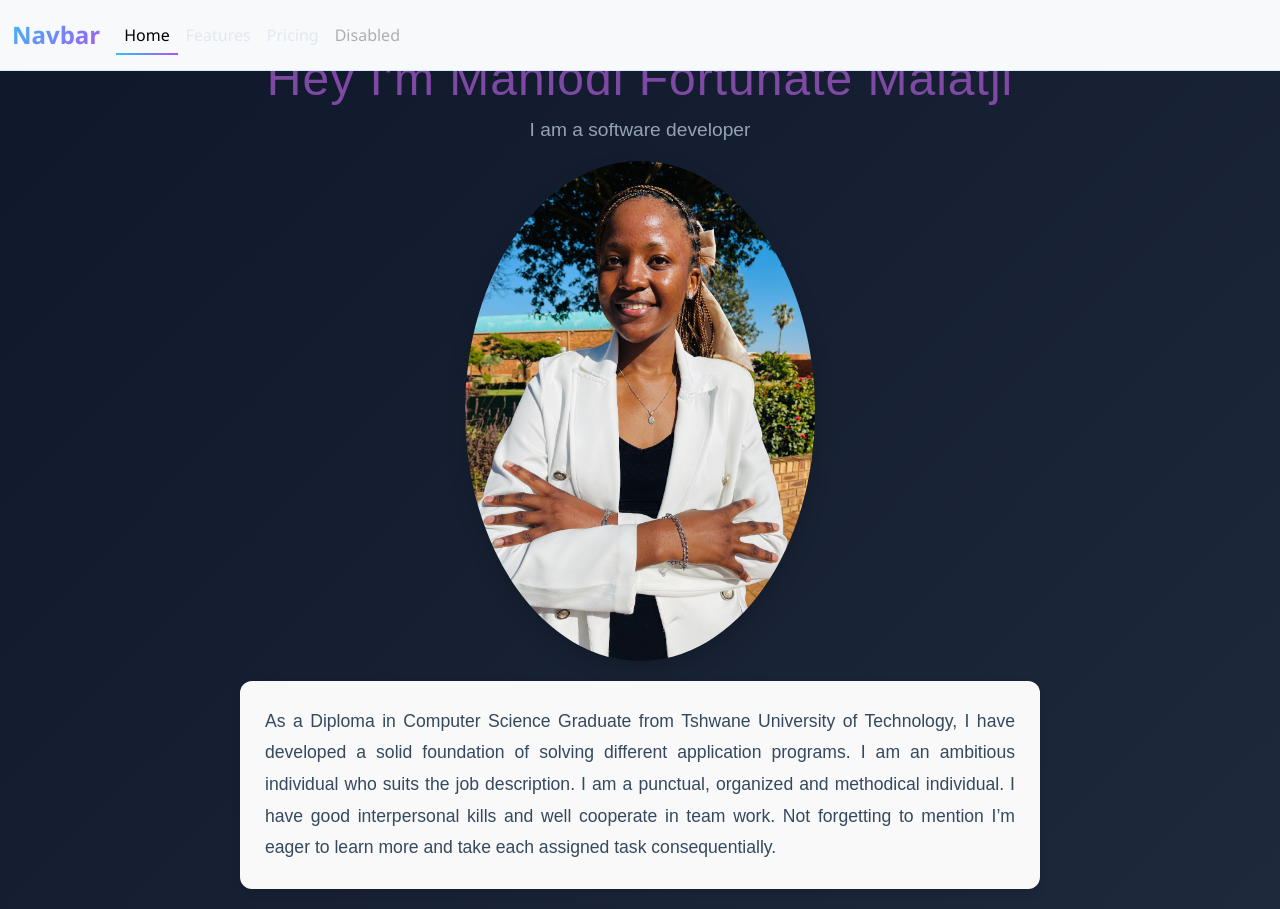
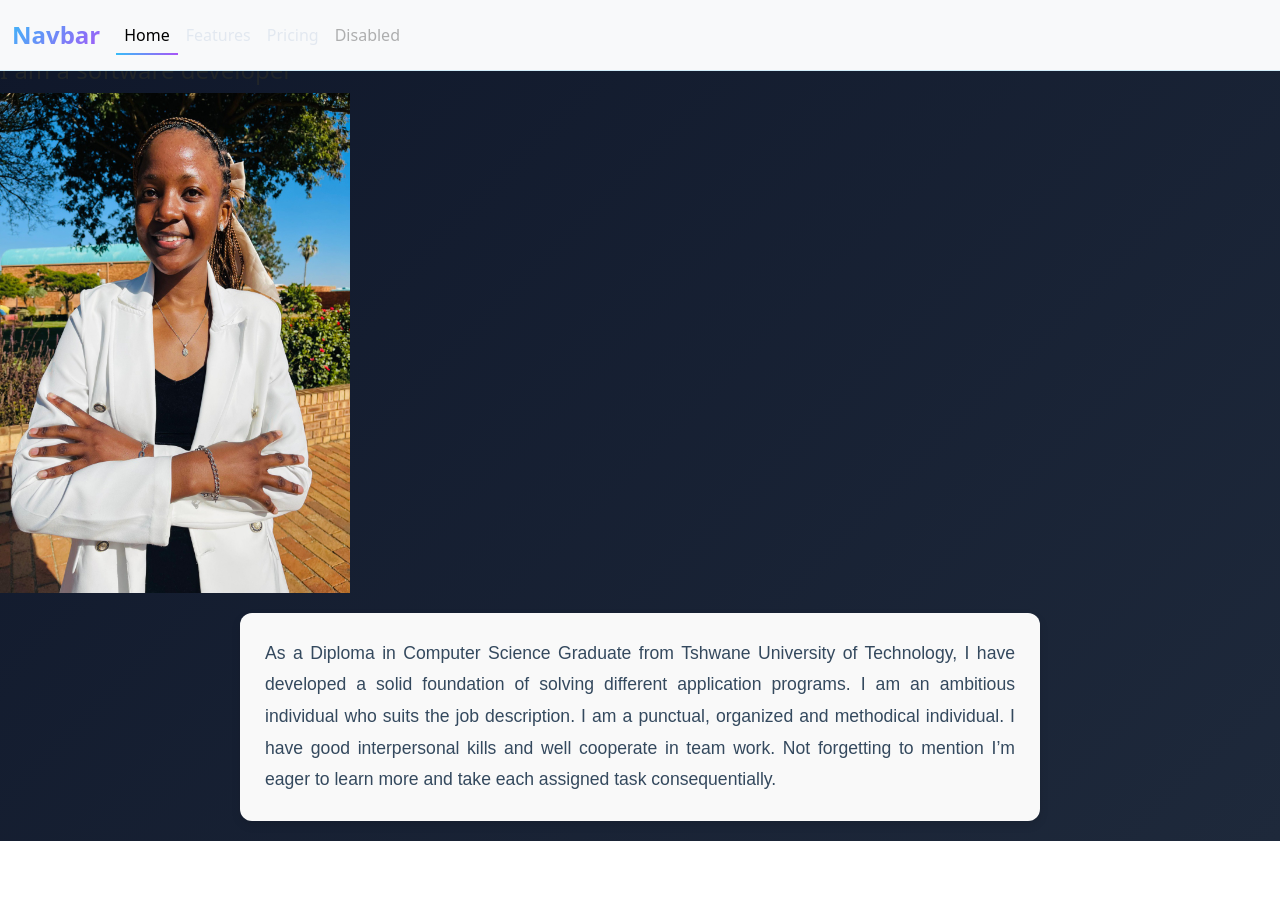
Before and after one commit to Fortu365/FUTURE_FS_01, a React (Create React App) app: page / in a window 1280 px wide. After the commit the page ends 841 px from the top, so only its background shows below. Built offline with nearby package versions, Linux system fonts and the light colour scheme; the HTML template or start-up script is replaced by a standard one.

Commit message:
Update HomePage.css

```diff
--- a/src/components/HomePage.css
+++ b/src/components/HomePage.css
@@ -1,67 +1,185 @@
-h1 {
-  font-size: 3rem;
-  color: #9854c0ce;
-  text-align: center;
-  margin-top: 50px;
-  margin-bottom: 10px;
-  font-family: 'Arial', sans-serif;
-  letter-spacing: 1px;
+/* HomePage.css - Modern Hero Section */
+.hero {
+  min-height: 100vh;
+  display: flex;
+  align-items: center;
+  padding-top: 80px;
 }
 
-h4 {
-  font-size: 1.3rem;
-  color: #7f8c8d;
-  text-align: center;
-  margin-bottom: 30px;
-  font-weight: normal;
-  font-family: 'Arial', sans-serif;
+.hero-content {
+  display: grid;
+  grid-template-columns: 1fr 1fr;
+  gap: 4rem;
+  align-items: center;
 }
 
-img {
-  display: block;
-  margin: 0 auto;
-  border-radius: 50%;
-  box-shadow: 0 8px 20px rgba(0, 0, 0, 0.2);
-  object-fit: cover;
-  transition: transform 0.3s ease;
+.hero-text {
+  animation: fadeInUp 0.8s ease;
 }
 
-img:hover {
-  transform: scale(1.05);
+.hero-badge {
+  display: inline-block;
+  background: rgba(56, 189, 248, 0.15);
+  color: #38bdf8;
+  padding: 0.5rem 1rem;
+  border-radius: 50px;
+  font-size: 0.875rem;
+  font-weight: 500;
+  margin-bottom: 1.5rem;
+  border: 1px solid rgba(56, 189, 248, 0.3);
 }
 
-p {
-  max-width: 800px;
-  margin: 40px auto;
-  padding: 25px;
-  font-size: 1.1rem;
-  line-height: 1.8;
-  color: #34495e;
-  text-align: justify;
-  font-family: 'Arial', sans-serif;
-  border-radius: 12px;
-  box-shadow: 0 4px 10px rgba(0, 0, 0, 0.1);
+.hero-title {
+  font-size: 3.5rem;
+  font-weight: 800;
+  line-height: 1.2;
+  margin-bottom: 1rem;
+  background: linear-gradient(135deg, #fff, #94a3b8);
+  -webkit-background-clip: text;
+  background-clip: text;
+  color: transparent;
 }
 
-body {
-  font-family: 'Segoe UI', Tahoma, Geneva, Verdana, sans-serif;
-  background: linear-gradient(135deg, #0f172a, #1e293b);
-  color: #e2e8f0;
-  display: flex;
-  justify-content: center;
-  align-items: center;
-  min-height: 100vh;
+.hero-title-gradient {
+  background: linear-gradient(135deg, #38bdf8, #a855f7);
+  -webkit-background-clip: text;
+  background-clip: text;
+  color: transparent;
 }
 
-h4 {
-  font-size: 1.2rem;
-  margin-bottom: 20px;
+.hero-subtitle {
+  font-size: 1.25rem;
   color: #94a3b8;
+  margin-bottom: 1.5rem;
 }
 
-p {
+.hero-description {
+  color: #cbd5e1;
+  margin-bottom: 2rem;
   font-size: 1rem;
   line-height: 1.7;
-  color: #cbd5f5;
-  margin-top: 10px;
 }
+
+.hero-buttons {
+  display: flex;
+  gap: 1rem;
+  flex-wrap: wrap;
+}
+
+.btn {
+  display: inline-flex;
+  align-items: center;
+  gap: 0.5rem;
+  padding: 0.75rem 1.75rem;
+  border-radius: 50px;
+  font-weight: 600;
+  text-decoration: none;
+  transition: all 0.3s ease;
+  cursor: pointer;
+  border: none;
+  font-size: 0.9rem;
+}
+
+.btn-primary {
+  background: linear-gradient(135deg, #38bdf8, #0ea5e9);
+  color: #fff;
+  box-shadow: 0 4px 15px rgba(56, 189, 248, 0.3);
+}
+
+.btn-primary:hover {
+  transform: translateY(-2px);
+  box-shadow: 0 8px 25px rgba(56, 189, 248, 0.4);
+}
+
+.btn-outline {
+  background: transparent;
+  border: 2px solid #38bdf8;
+  color: #38bdf8;
+}
+
+.btn-outline:hover {
+  background: rgba(56, 189, 248, 0.1);
+  transform: translateY(-2px);
+}
+
+.hero-image {
+  position: relative;
+  animation: fadeInScale 0.8s ease;
+}
+
+.profile-image {
+  width: 100%;
+  max-width: 400px;
+  border-radius: 30% 70% 70% 30% / 30% 30% 70% 70%;
+  object-fit: cover;
+  box-shadow: 0 25px 50px -12px rgba(0, 0, 0, 0.5);
+  border: 3px solid rgba(56, 189, 248, 0.3);
+  transition: all 0.3s ease;
+}
+
+.profile-image:hover {
+  transform: scale(1.02);
+  border-color: #38bdf8;
+}
+
+/* Floating decoration */
+.hero-image::before {
+  content: '';
+  position: absolute;
+  top: -20px;
+  right: -20px;
+  width: 100%;
+  height: 100%;
+  border: 2px solid rgba(56, 189, 248, 0.2);
+  border-radius: 40% 60% 60% 40% / 40% 50% 50% 60%;
+  z-index: -1;
+}
+
+/* Animations */
+@keyframes fadeInUp {
+  from {
+    opacity: 0;
+    transform: translateY(30px);
+  }
+  to {
+    opacity: 1;
+    transform: translateY(0);
+  }
+}
+
+@keyframes fadeInScale {
+  from {
+    opacity: 0;
+    transform: scale(0.9);
+  }
+  to {
+    opacity: 1;
+    transform: scale(1);
+  }
+}
+
+/* Responsive */
+@media (max-width: 968px) {
+  .hero-content {
+    grid-template-columns: 1fr;
+    text-align: center;
+    gap: 2rem;
+  }
+
+  .hero-title {
+    font-size: 2.5rem;
+  }
+
+  .hero-buttons {
+    justify-content: center;
+  }
+
+  .hero-image {
+    order: -1;
+  }
+
+  .profile-image {
+    max-width: 280px;
+    margin: 0 auto;
+  }
+}
```
